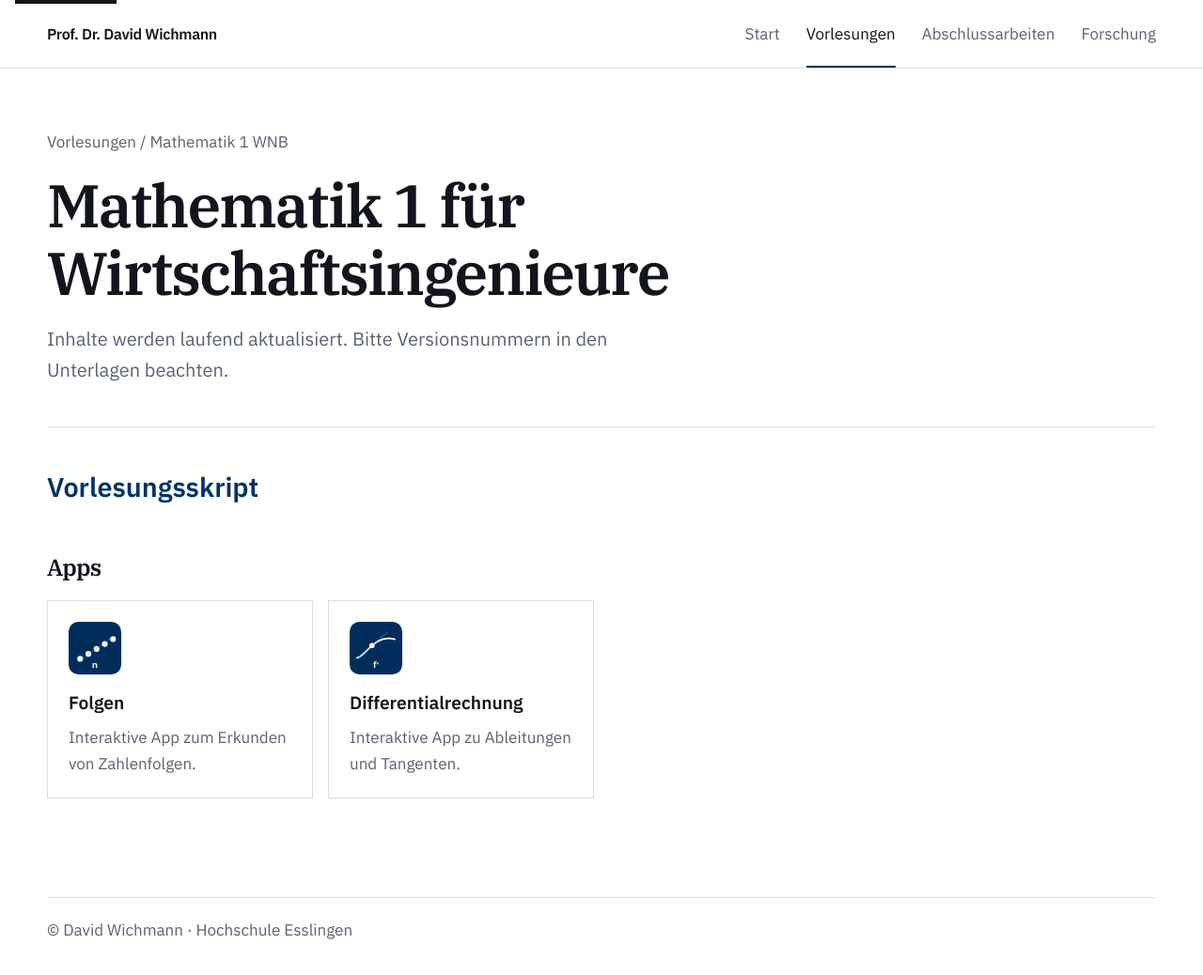
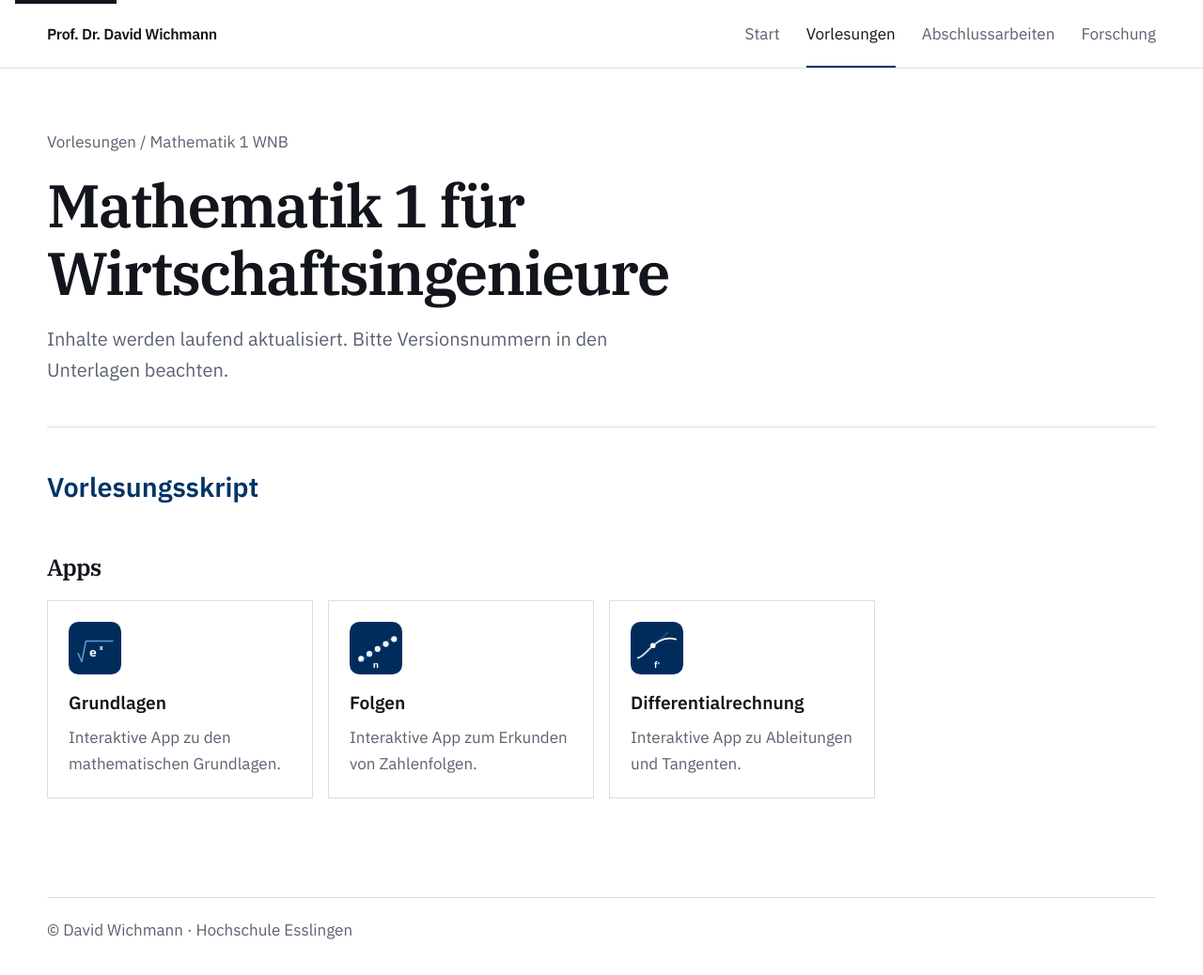
Before and after one commit to david-wichmann-123/personal_website, a plain HTML site: page vorlesungen/mathematik-1-wirtschaftsingenieure.html in a window 1280 px wide. Shown: the whole page at 94% size. Drawn offline with Linux system fonts and the light colour scheme.

Commit message:
grundlagen app mathe 1

```diff
--- a/vorlesungen/mathematik-1-wirtschaftsingenieure.html
+++ b/vorlesungen/mathematik-1-wirtschaftsingenieure.html
@@ -53,6 +53,16 @@
         <div class="app-grid">
           <a
             class="app-tile"
+            href="https://mathe-grundlagen.streamlit.app/"
+            target="_blank"
+            rel="noopener noreferrer"
+          >
+            <img src="../app_logos/grundlagen.svg" alt="" width="56" height="56" />
+            <h3>Grundlagen</h3>
+            <p>Interaktive App zu den mathematischen Grundlagen.</p>
+          </a>
+          <a
+            class="app-tile"
             href="https://folgen.streamlit.app/"
             target="_blank"
             rel="noopener noreferrer"
```
Also changed, not shown: app_logos/grundlagen.svg (added).
